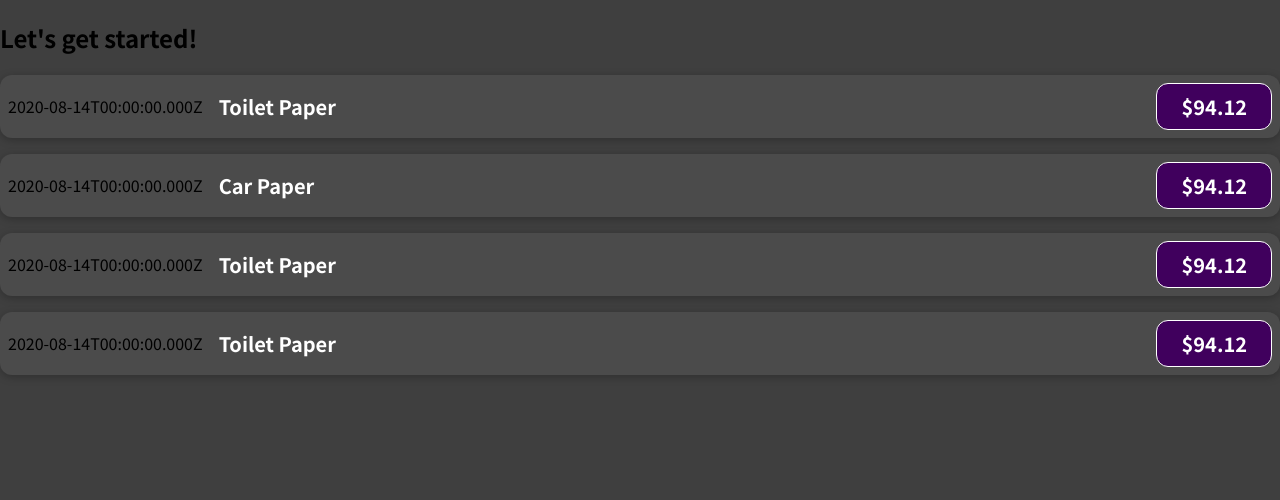
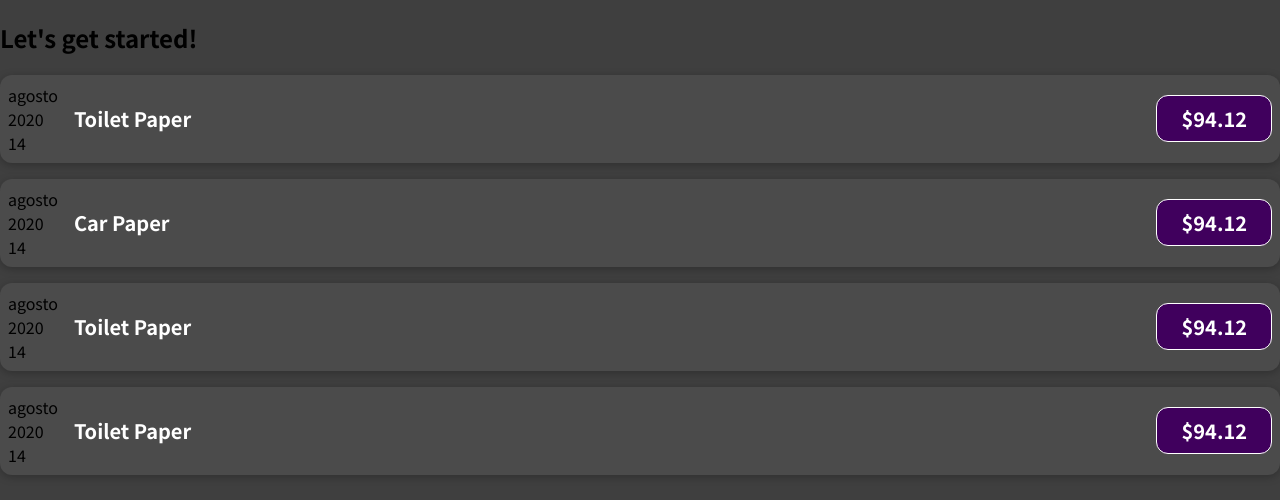
Before and after one commit to ldm0805/To-do-list, a JavaScript app: page / in a window 1280 px wide. Shown: the top 500 px of the page. Built offline with nearby package versions, Linux system fonts and the light colour scheme.

Commit message:
Cambio formato della data

```diff
--- a/src/components/ExpenseItem.js
+++ b/src/components/ExpenseItem.js
@@ -6,9 +6,17 @@ function ExpanseItem(props) {
   // const expenseDate = new Date(2021, 2, 28);
   // const expenseTitle = "Car Insurance";
   // const expenseAmount = 294.67;
+  const month = props.date.toLocaleString("it-IT", { month: "long" });
+  const day = props.date.toLocaleString("it-IT", { day: "2-digit" });
+  const year = props.date.getFullYear();
+
   return (
     <div className="expense-item">
-      <div>{props.date.toISOString()}</div>
+      <div>
+        <div>{month}</div>
+        <div>{year}</div>
+        <div>{day}</div>
+      </div>
       <div className="expense-item__description">
         <h2>{props.title}</h2>
         <div className="expense-item__price">${props.amount}</div>
```
